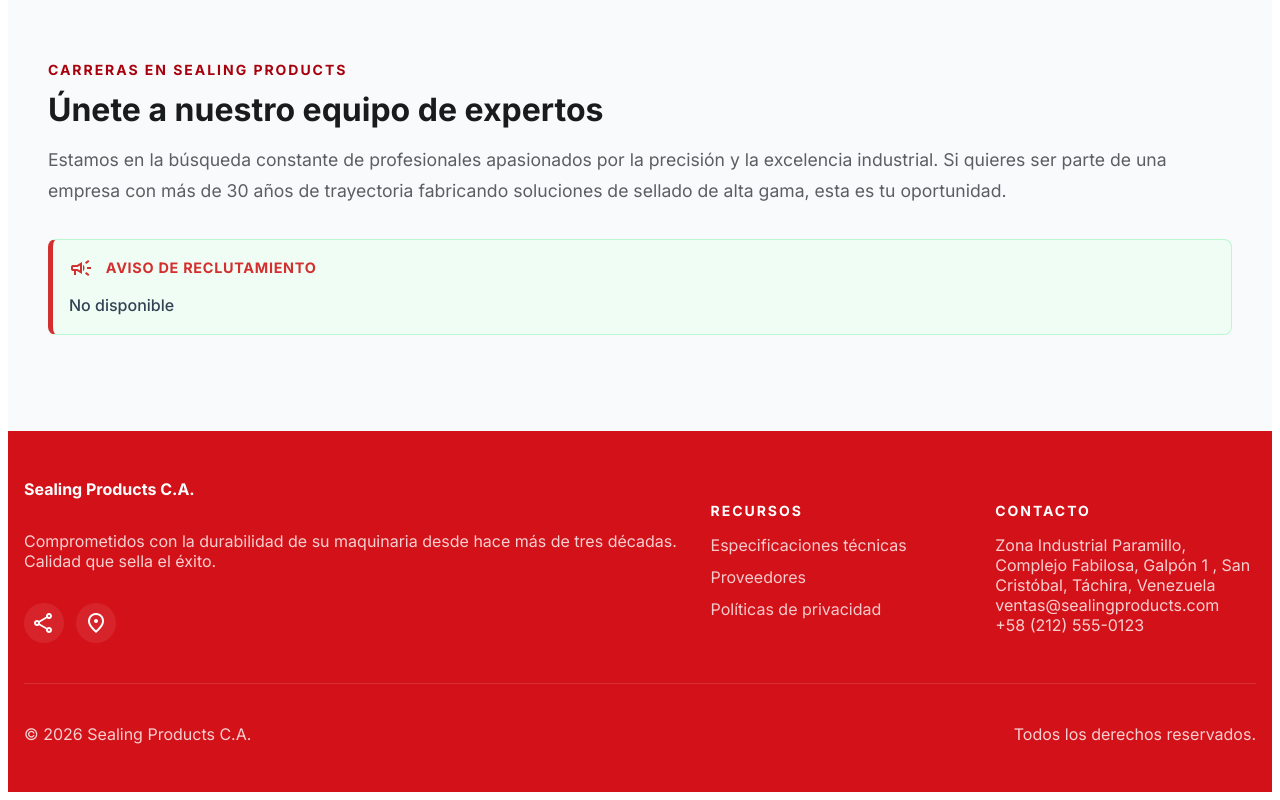
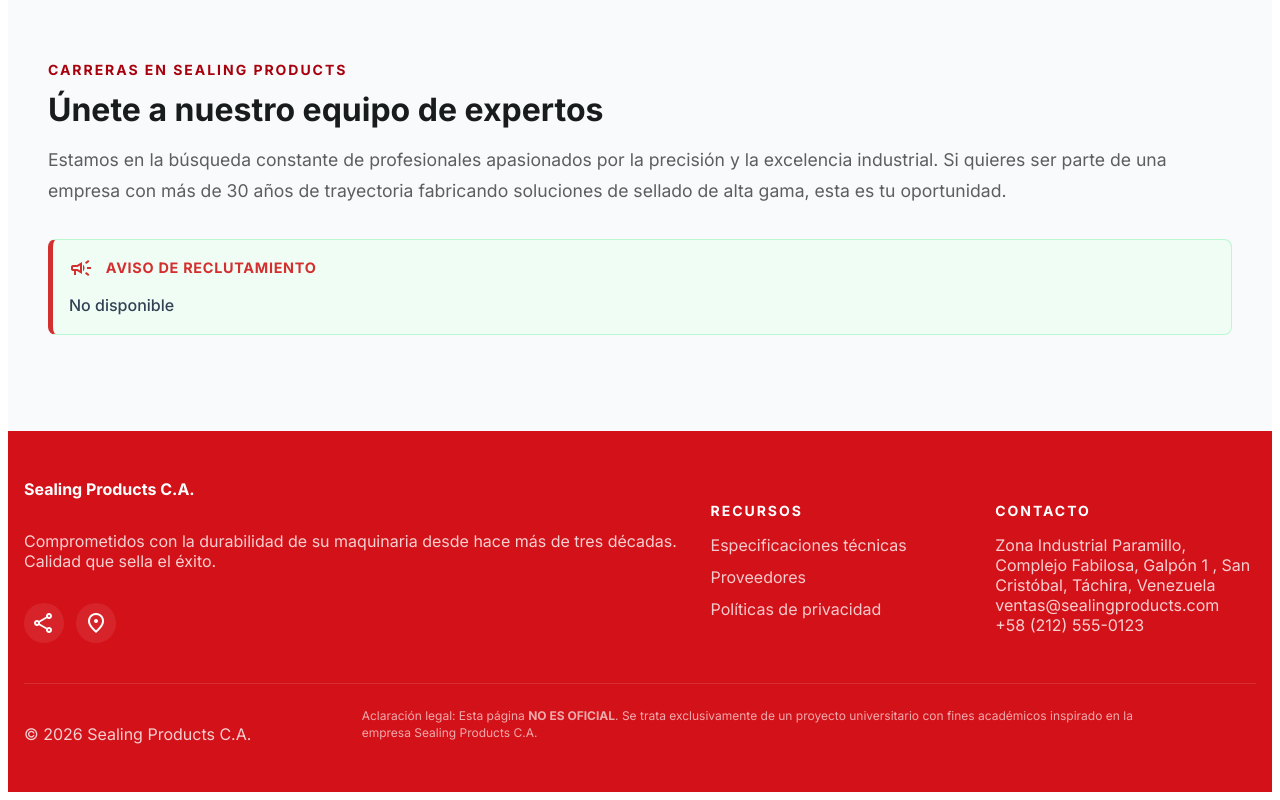
Before and after one commit to Gregorio2005/website_public_end, a React (Vite) app: page / in a window 1280 px wide. Shown: the part 3693-4493 px from the top of the page. Built offline with nearby package versions, Linux system fonts and the light colour scheme; no server answers.

Commit message:
aclaracion legal

```diff
--- a/src/pages/Website.jsx
+++ b/src/pages/Website.jsx
@@ -788,7 +788,7 @@ function Website() {
 
         <div className="footer-bottom">
           <p>© 2026 Sealing Products C.A.</p>
-          <p>Todos los derechos reservados.</p>
+          <p style={{ maxWidth: '800px', margin: '0 auto', fontSize: '0.75rem', opacity: 0.8, lineHeight: '1.4' }}>Aclaración legal: Esta página <strong>NO ES OFICIAL</strong>. Se trata exclusivamente de un proyecto universitario con fines académicos inspirado en la empresa Sealing Products C.A.</p>
         </div>
       </footer>
 
```
